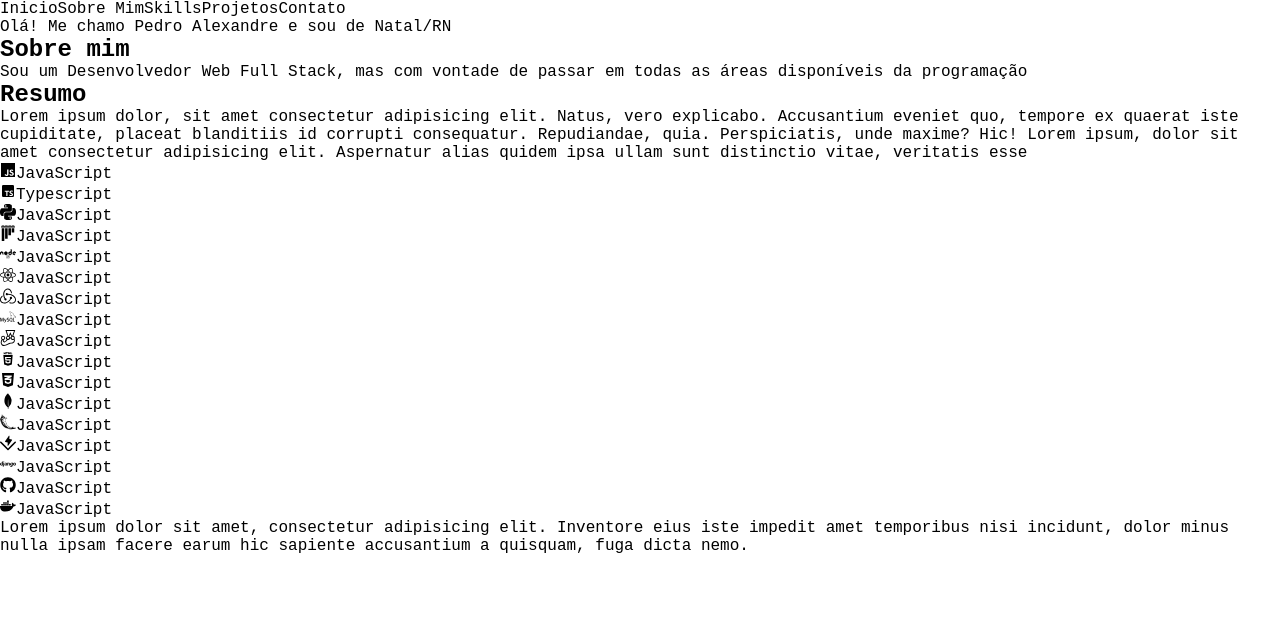
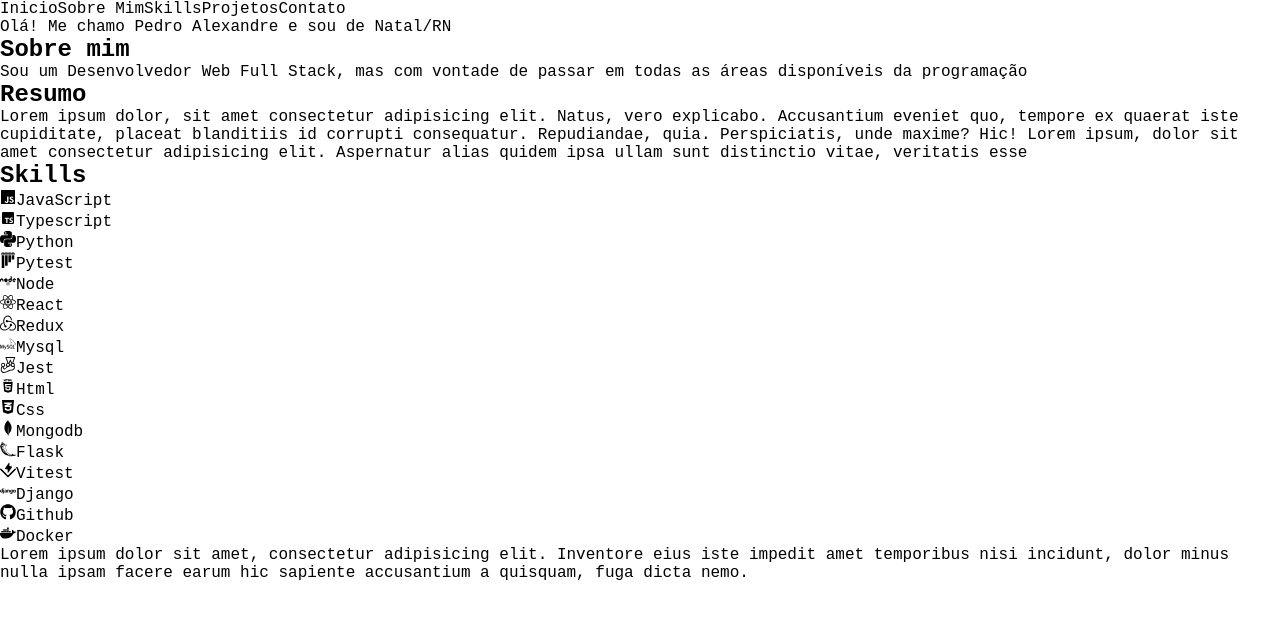
Before and after one commit to pedroasiqueira/portfolio-pedro_alexandre, a React (Vite) app: page / in a window 1280 px wide. Shown: the top 618 px of the page. Built offline with nearby package versions, Linux system fonts and the light colour scheme.

Commit message:
Mudanças na página
Fiz o deploy e deixei do jeito que estava em produção melhorei algumas coisinhas para quando eu mandar para alguém tá pelo menos 'legal'

```diff
--- a/src/components/Skills.tsx
+++ b/src/components/Skills.tsx
@@ -25,24 +25,25 @@ import SkillsItem from "./SkillsItem";
 export default function Skills() {
   return(
     <section className="skills-section">
+      <h2>Skills</h2>
       <ul>
         <SkillsItem Icon={IoLogoJavascript} Text="JavaScript" />
         <SkillsItem Icon={BiLogoTypescript} Text="Typescript" />
-        <SkillsItem Icon={SiPython} Text="JavaScript" />
-        <SkillsItem Icon={SiPytest} Text="JavaScript" />
-        <SkillsItem Icon={FaNode} Text="JavaScript" />
-        <SkillsItem Icon={FaReact} Text="JavaScript" />
-        <SkillsItem Icon={SiRedux} Text="JavaScript" />
-        <SkillsItem Icon={SiMysql} Text="JavaScript" />
-        <SkillsItem Icon={SiJest} Text="JavaScript" />
-        <SkillsItem Icon={TiHtml5} Text="JavaScript" />
-        <SkillsItem Icon={FaCss3Alt} Text="JavaScript" />
-        <SkillsItem Icon={SiMongodb} Text="JavaScript" />
-        <SkillsItem Icon={SiFlask} Text="JavaScript" />
-        <SkillsItem Icon={SiVitest} Text="JavaScript" />
-        <SkillsItem Icon={DiDjango} Text="JavaScript" />
-        <SkillsItem Icon={FaGithub} Text="JavaScript" />
-        <SkillsItem Icon={FaDocker} Text="JavaScript" />
+        <SkillsItem Icon={SiPython} Text="Python" />
+        <SkillsItem Icon={SiPytest} Text="Pytest" />
+        <SkillsItem Icon={FaNode} Text="Node" />
+        <SkillsItem Icon={FaReact} Text="React" />
+        <SkillsItem Icon={SiRedux} Text="Redux" />
+        <SkillsItem Icon={SiMysql} Text="Mysql" />
+        <SkillsItem Icon={SiJest} Text="Jest" />
+        <SkillsItem Icon={TiHtml5} Text="Html" />
+        <SkillsItem Icon={FaCss3Alt} Text="Css" />
+        <SkillsItem Icon={SiMongodb} Text="Mongodb" />
+        <SkillsItem Icon={SiFlask} Text="Flask" />
+        <SkillsItem Icon={SiVitest} Text="Vitest" />
+        <SkillsItem Icon={DiDjango} Text="Django" />
+        <SkillsItem Icon={FaGithub} Text="Github" />
+        <SkillsItem Icon={FaDocker} Text="Docker" />
       </ul>
     </section>
   )
--- a/src/css/App.css
+++ b/src/css/App.css
@@ -108,6 +108,12 @@
     border: 3px solid black;
   }
 
+  .skills-section h2{
+    margin-top: 70px;
+    margin-bottom: 20px;
+    text-align: center;
+  }
+
   .skills-section ul {
     display: flex;
     flex-wrap: wrap;
@@ -118,7 +124,7 @@
     display: flex;
     flex-direction: column;
     align-items: center;
-    margin: 5px;
+    margin: 8px;
     font-size: 12px;
     list-style: none;
   }
```
